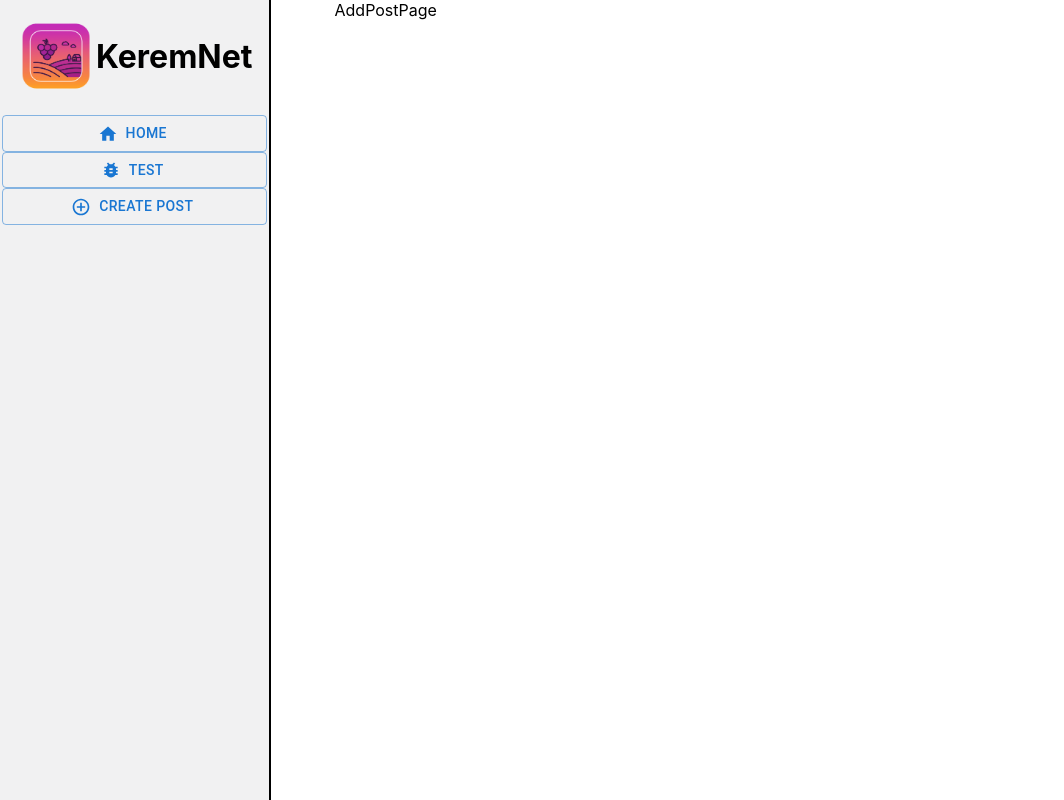
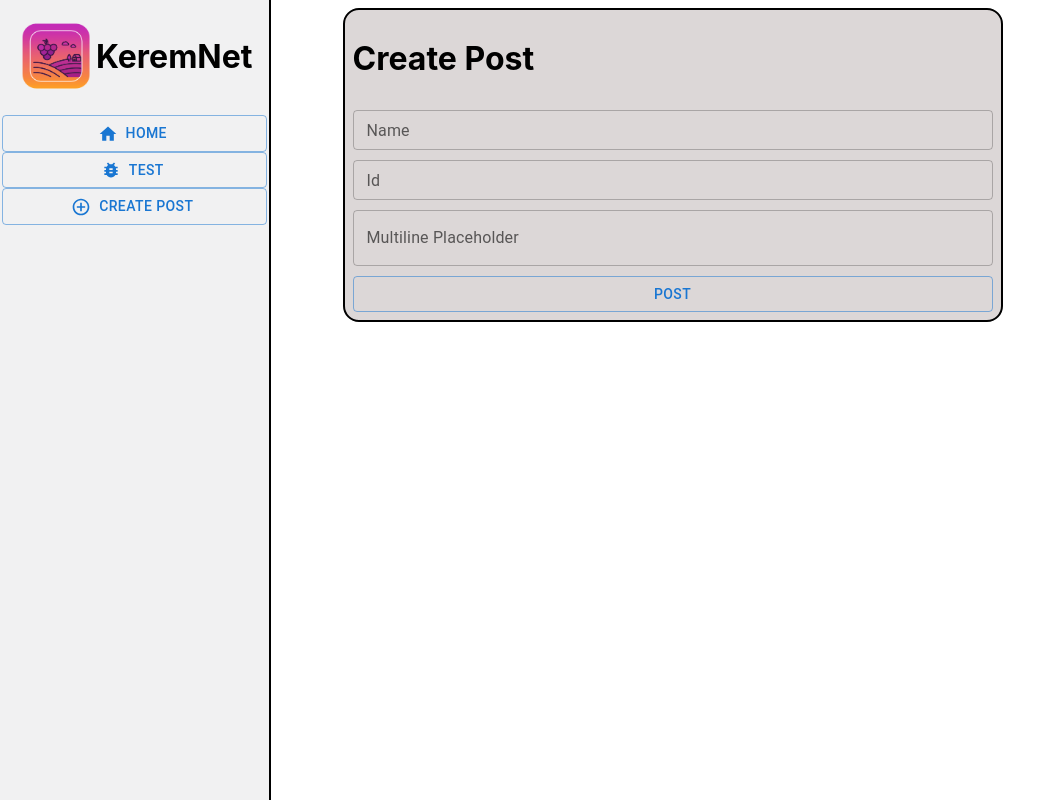
Before and after one commit to Ofek-k-Course/KeremNet, a React (Create React App) app in the folder kerem-net/: page /add-post in a window 1280 px wide. Shown: the whole page, without its empty margins (0-1064 px from the left). Built offline with nearby package versions, Linux system fonts and the light colour scheme.

Commit message:
added add-post page content

```diff
--- a/kerem-net/src/App.css
+++ b/kerem-net/src/App.css
@@ -3,5 +3,4 @@
   flex-wrap: wrap;
   flex-direction: row;
   height: 100vh;
-  overflow: hidden;
 }
--- a/kerem-net/src/Components/Post/Post.css
+++ b/kerem-net/src/Components/Post/Post.css
@@ -10,7 +10,7 @@
   padding: 0.5em;
   margin: 0.5em;
 }
-.MuiBox-root:hover {
+.post:hover {
   background-color: rgb(187, 186, 186);
 }
 .comments {
--- a/kerem-net/src/Components/Post/Post.tsx
+++ b/kerem-net/src/Components/Post/Post.tsx
@@ -22,7 +22,7 @@ export default function Post({
   };
   return (
     <div onClick={handlePostClick}>
-      <Box>
+      <Box className="post">
         <h2>{author.name}:</h2>
         <h3>{text}</h3>
         <Badge color="secondary" badgeContent={likes} showZero>
--- /dev/null
+++ b/kerem-net/src/Pages/AddPostPage/AddPostPage.css
@@ -0,0 +1,9 @@
+.add-post-page {
+  display: flex;
+  flex-direction: column;
+  row-gap: 10px;
+  justify-content: center;
+  align-items: stretch;
+  width: fit-content;
+  height: 100vh;
+}
--- a/kerem-net/src/Pages/AddPostPage/AddPostPage.tsx
+++ b/kerem-net/src/Pages/AddPostPage/AddPostPage.tsx
@@ -1,5 +1,61 @@
+import { Box, Button, TextField } from "@mui/material";
 import React, { ReactElement } from "react";
-
+import "./AddPostPage.css";
 export default function AddPostPage(): ReactElement {
-  return <div>AddPostPage</div>;
+  return (
+    // <Box
+    //   component="form"
+    //   sx={{ "& .MuiTextField-root": { m: 1, width: "25ch" } }}
+    //   noValidate
+    //   className="add-post-page"
+    // >
+    //   <h1>Create Post</h1>
+    //   <TextField
+    //     className="name-input"
+    //     id="outlined-basic"
+    //     label="Name"
+    //     variant="outlined"
+    //     size="small"
+    //   />
+    //   <TextField
+    //     id="outlined-basic"
+    //     label="Id"
+    //     variant="outlined"
+    //     size="small"
+    //   />
+    //   <TextField id="outlined-textarea" label="Text" variant="outlined" />
+    // </Box>
+    <Box className="add-post-page">
+      <h1>Create Post</h1>
+      <TextField
+        className="post-input"
+        id="outlined-basic"
+        label="Name"
+        variant="outlined"
+        size="small"
+      />
+      <TextField
+        id="outlined-basic"
+        label="Id"
+        variant="outlined"
+        size="small"
+        className="post-input"
+      />
+      <TextField
+        className="post-input"
+        id="outlined-textarea"
+        label="Multiline Placeholder"
+        placeholder="Placeholder"
+        multiline
+      />
+      <Button
+        className="sidebar-button"
+        variant="outlined"
+        // startIcon={<Home />}
+        // onClick={() => navigate("/")}
+      >
+        Post
+      </Button>
+    </Box>
+  );
 }
--- a/kerem-net/src/Pages/PostPage/PostPage.css
+++ b/kerem-net/src/Pages/PostPage/PostPage.css
@@ -2,10 +2,8 @@
   display: flexbox;
   justify-content: center;
   align-items: center;
-  padding: 5%;
   width: fit-content;
   height: 100vh;
-  overflow: hidden;
 }
 .like-icon {
   margin: auto;
```
